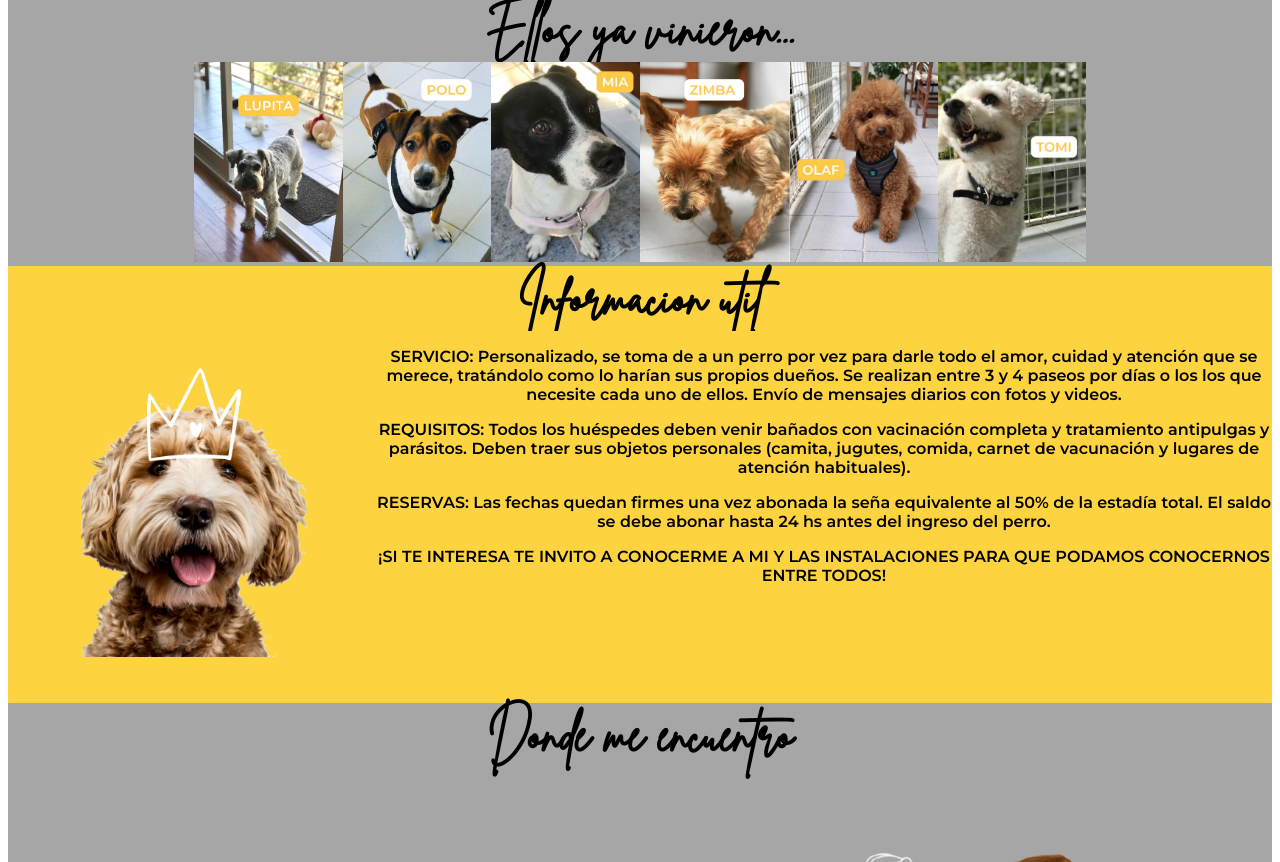
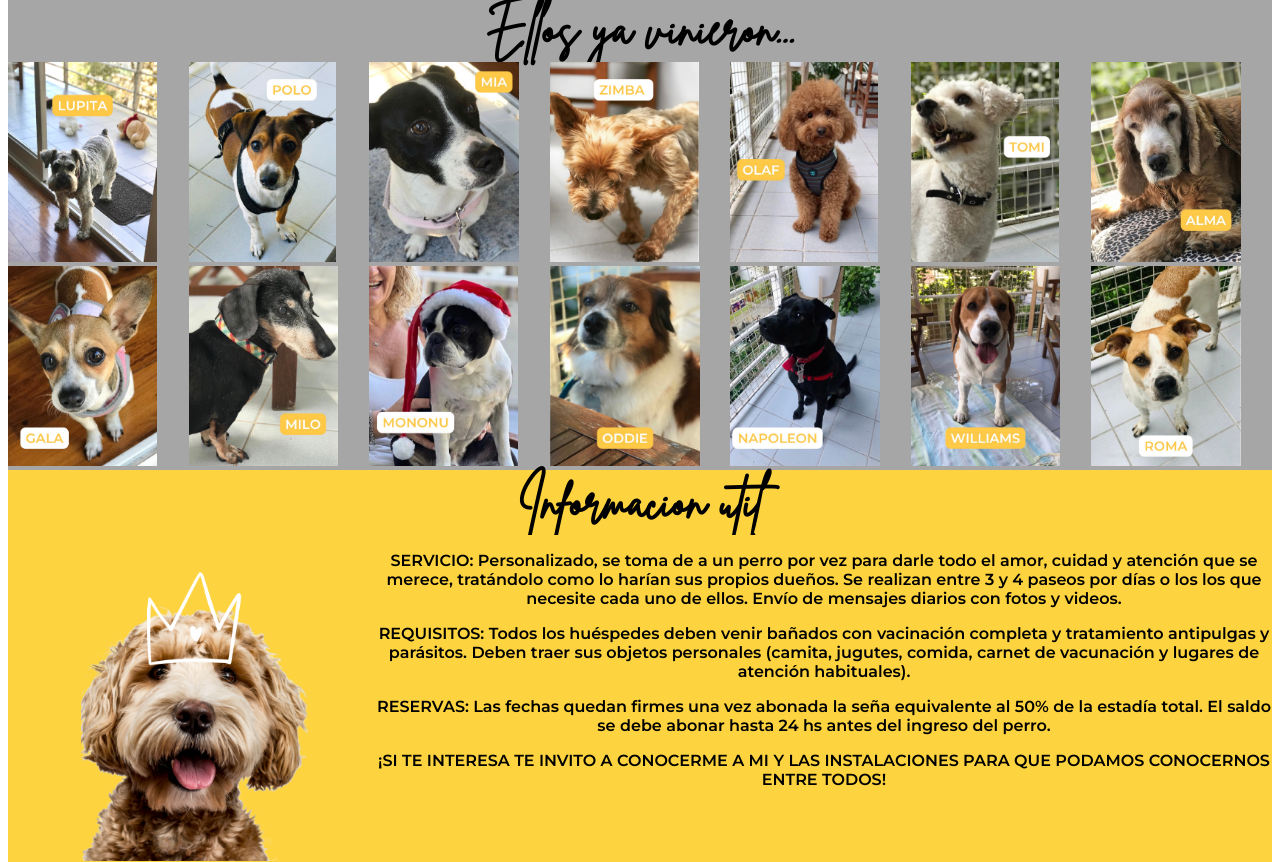
Before and after one commit to aleadiaz/Patitas, a plain HTML site: page index.html in a window 1280 px wide. Shown: the part 1405-2267 px from the top of the page. Drawn offline with Linux system fonts and the light colour scheme; grey boxes are pictures that could not be loaded; a web font is replaced by a local one.

Commit message:
agregado de fotos

```diff
--- a/index.html
+++ b/index.html
@@ -62,8 +62,7 @@
     <section id="huespedes">
     <div class="huespedes-style">Ellos ya vinieron...</div>
 </h2>
-<section class="huespedes">
-    <div class="huespedes-photos">
+    <section class="huespedes">
         <div>
             <img class="lupita-image" src="Fotos/Lupita-nombre.jpg" alt="">
         </div>
@@ -82,8 +81,31 @@
         <div>
             <img class="tomi-image" src="Fotos/Tomi-nombre.jpg" alt="">
         </div>
+        <div>
+            <img class="alma-image" src="Fotos/Alma nombre.jpg" alt="">
         </div>
-</section>
+        <div>
+            <img class="gala-image" src="Fotos/Gala nombre.jpg" alt="">
+        </div>
+        <div>
+            <img class="milo-image" src="Fotos/Milo nombre.jpg" alt="">
+        </div>
+        <div>
+            <img class="mononu-image" src="Fotos/Mononu nombre.jpg" alt="">
+        </div>
+        <div>
+            <img class="napoleon-image" src="Fotos/Oddie nombre.jpg" alt="">
+        </div>
+        <div>
+            <img class="oddie-image" src="Fotos/Napoleon nombre.jpg" alt="">
+        </div>
+        <div>
+            <img class="roma-image" src="Fotos/Williams nombre.jpg" alt="">
+        </div>
+        <div>
+            <img class="williams-image" src="Fotos/Roma nombre.jpg" alt="">
+        </div>
+    </section>
 </section>
 
 <!--INFORMACIÓN-->
--- a/style.css
+++ b/style.css
@@ -122,10 +122,14 @@ ul {
     font-size: xxx-large;
 }
 
-.huespedes-photos{
-    display: flex;
-    justify-content: center;
+.huespedes{
     background-color: #a6a6a6;
+    display: grid;
+    grid-template-columns: repeat(7, 1fr);
+
+}
+.fotos-style{
+    margin: 0px 0px 0px 30px;
 }
 
 .lupita-image{
@@ -171,7 +175,62 @@ ul {
 .tomi-image:hover{
     transform: scale(2);
 }
-
+.alma-image{
+    height: 200px;
+    transition: 1s;
+}
+.alma-image:hover{
+    transform: scale(2);
+}
+.gala-image{
+    height: 200px;
+    transition: 1s;
+}
+.gala-image:hover{
+    transform: scale(2);
+}
+.milo-image{
+    height: 200px;
+    transition: 1s;
+}
+.milo-image:hover{
+    transform: scale(2);
+}
+.mononu-image{
+    height: 200px;
+    transition: 1s;
+}
+.mononu-image:hover{
+    transform: scale(2);
+}
+.napoleon-image{
+    height: 200px;
+    transition: 1s;
+}
+.napoleon-image:hover{
+    transform: scale(2);
+}
+.oddie-image{
+    height: 200px;
+    transition: 1s;
+}
+.oddie-image:hover{
+    transform: scale(2);
+}
+.roma-image{
+    height: 200px;
+    transition: 1s;
+}
+.roma-image:hover{
+    transform: scale(2);
+}
+.williams-image{
+    height: 200px;
+    transition: 1s;
+}
+.williams-image:hover{
+    transform: scale(2);
+}
 /*INFORMACION SOBRE LA ESTADÍA*/
 .informacion-flex{
     display: flex;
```
Also changed, not shown: Fotos/Alma nombre.jpg (added), Fotos/Gala nombre.jpg (added), Fotos/Milo nombre.jpg (added), Fotos/Milo.JPG (deleted), Fotos/Mononu nombre.jpg (added), Fotos/Napoleon nombre.jpg (added), Fotos/Oddie nombre.jpg (added), Fotos/Roma nombre.jpg (added), Fotos/Williams nombre.jpg (added), Fotos/Zimba.JPG (deleted), 8 other files.
